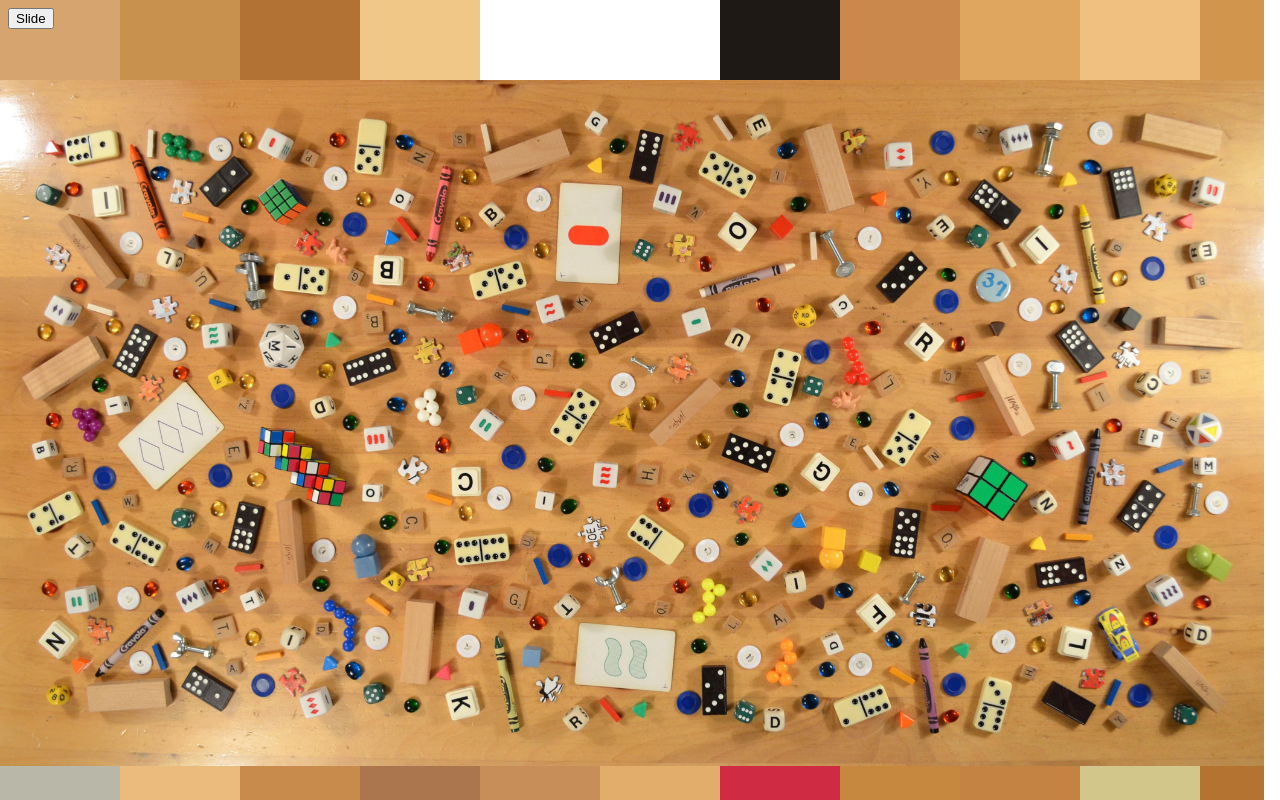
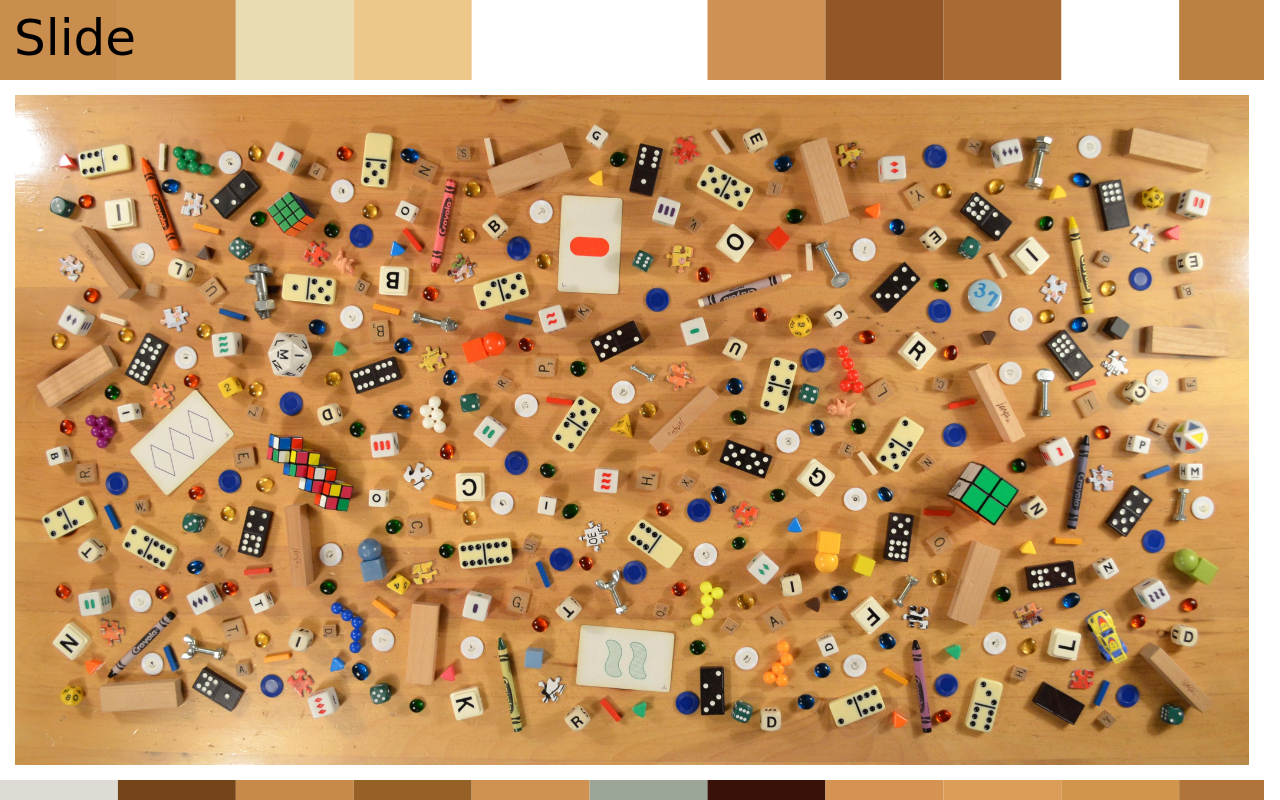
Before and after one commit to simplywondrous/EyeSpy, a plain HTML site: page eyespy/index.html in a window 1280 px wide. Drawn offline with nearby package versions, Linux system fonts and the light colour scheme; a web font is replaced by a local one.

Commit message:
Started making elements dynamically resizable

```diff
--- a/eyespy/index.html
+++ b/eyespy/index.html
@@ -1,28 +1,35 @@
 <!DOCTYPE html>
 <html lang="en-us">
-
 	<head>
-
 		<meta charset="utf-8">
-		<!--<script src="//code.jquery.com/jquery-migrate-1.2.1.min.js"></script>-->
 		<link rel="stylesheet" type="text/css" href="menu.css">
 		<link href='https://fonts.googleapis.com/css?family=EB+Garamond' rel='stylesheet' type='text/css'>
+		<link href="https://fonts.googleapis.com/css?family=Londrina+Shadow" rel="stylesheet" type='text/css'>
 		<script src="js/background.js"></script>
 		<script src="js/GameObject.js"></script>
 		<script src="js/EyeSpy.js"></script>
 		<script src="js/main.js"></script>
 
-
-	<title>Eye Spy</title>
-
+		<title>Eye Spy</title>
 	</head>
 
 	<body onload="main()">
+		<div id="wrapper" class="wrapper">
+		    <button id="openButton" position=fixed style="background-color: transparent;
+		    	outline: none; border: none; cursor:pointer;
+		    	font-family: 'Londrina Shadow', cursive; font-size: 50px
+		    	">Slide</button>
+			<canvas id="tiles" style="z-index:-1"></canvas>
+			<!--Margin should be dynamic at some point-->
 
-		<div id="wrapper" class="wrapper">
-		    <button id="openButton" class="openMenu" position=fixed>Slide</button>
-			<canvas id="bg" style="z-index: -1"></canvas>
-		    <canvas id="canvas" style="z-index: -1"></canvas>
+			<!--Div isn't encompassing canvas
+			http://stackoverflow.com/questions/10214873/make-canvas-as-wide-and-as-high-as-parent
+			-->
+			<div id="canDiv" style="display:flex; align-items:center; justify-content:center; z-index:1;">
+		    	<canvas id="canvas" style="
+		    		border:15px solid white; margin: 80px 0px 0px;
+		    		"></canvas>
+		    </div>
 		    <!--<canvas id="layer"></canvas>-->
 			<!-- other content in here -->
 		</div>
@@ -31,12 +38,11 @@
 		<nav id="menu" class="menu">
 		  <button id="closeButton" class="closeMenu">Close Menu</button>
 		  <ul class="menuItems" id="menuItems">
-		    <li class="menuItem"><a href="#" onclick="doSomething()" class="menuLink">Home</a></li>
+		    <!--<li class="menuItem"><a href="#" onclick="doSomething()" class="menuLink">Home</a></li>-->
 		  </ul>
 		</nav><!-- /bar -->
 
 		<div id="mask" class="mask"></div><!-- -mask -->
-
 	</body>
 
 	<footer>
--- a/eyespy/js/EyeSpy.js
+++ b/eyespy/js/EyeSpy.js
@@ -7,7 +7,7 @@ var EyeSpy = function (gameInfo) {
     //add any other properties that you need here.
 };
 
-EyeSpy.prototype.Start = function(images) {
+EyeSpy.prototype.Start = function() {
     var leftToLoad = 0;
     var imgList = [];
 
@@ -45,8 +45,11 @@ EyeSpy.prototype.Start = function(images) {
  *
  */
 EyeSpy.prototype.SetGame = function () {
-    var winHeight = window.innerHeight;
-    var winWidth = document.body.scrollWidth;
+    //Canvas placed here to get border
+    var bgCanvas = document.getElementById('canvas');
+    var winHeight = window.innerHeight - parseInt(bgCanvas.style.borderTop)*2
+                                       - parseInt(bgCanvas.style.margin);
+    var winWidth = document.body.scrollWidth - parseInt(bgCanvas.style.borderLeft)*2;
 
     /*Populate Menu*/
     var menu = document.getElementById('menuItems');
@@ -71,13 +74,12 @@ EyeSpy.prototype.SetGame = function () {
     var bgHeight = this.refImage.naturalHeight*ratio;
 
     /*Create Canvases*/
-    var bgCanvas = document.getElementById('canvas');
     this.bgCanvas = bgCanvas;
     bgCanvas.id = "canvas";
     bgCanvas.width = bgWidth;
     bgCanvas.height = bgHeight;
     bgCanvas.style.left = "0px";
-    bgCanvas.style.top = "80px";
+    bgCanvas.style.top = "0px";
     bgCanvas.style.position = "absolute";
     var bgCtx = bgCanvas.getContext('2d');
     this.bgCtx = bgCtx;
@@ -100,6 +102,8 @@ EyeSpy.prototype.SetGame = function () {
     var imageData = invisCtx.getImageData(0, 0, invisCan.width, invisCan.height);
     this.imageData = imageData;
 
+    //I'm proud that the below code worked so I'm keeping it for now just to show Yusef
+    //Yusef please compliment me
     //Have the outside code register a callback function,
     //and have your onload() call that function with the imageData value.
     /*
@@ -118,7 +122,7 @@ EyeSpy.prototype.SetGame = function () {
     this.bgCanvas.addEventListener('click', this.GetObjectAt.bind(this));
 
     /*Draws Tiled Background*/
-    Tiles();
+    Tiles(ratio);
 };
 
 /**
@@ -126,8 +130,8 @@ EyeSpy.prototype.SetGame = function () {
  * so clicking it again won't do anything
  */
 EyeSpy.prototype.GetObjectAt = function (position) {
-    var x = event.layerX;
-    var y = event.layerY;
+    var x = event.layerX - parseInt(this.bgCanvas.style.borderLeft);
+    var y = event.layerY - parseInt(this.bgCanvas.style.borderTop);
 
     var base = (y*(this.imageData.width*4)) + (x*4);
     var picRGB = this.imageData.data[base] + ','
--- a/eyespy/js/background.js
+++ b/eyespy/js/background.js
@@ -1,10 +1,10 @@
 
-var Tiles = function () {
+var Tiles = function (ratio) {
 
     var winHeight = window.innerHeight;
     var winWidth = document.body.scrollWidth;
 
-    var canvas = document.getElementById('bg');
+    var canvas = document.getElementById('tiles');
     this.canvas = canvas;
     canvas.width = winWidth;
     canvas.height = winHeight;
@@ -20,7 +20,9 @@ var Tiles = function () {
     this.bgCtx = bgCtx;
 
     /*Calc how many squares based on squaresize, last row / col will be cut off*/
-    var squareSize = 120;
+    //When ratio ~30% 120x120 looks good so ratio 100% ~40x10=400px
+    var squareSize = 400*ratio;
+    this.squareSize = squareSize;
     var cols = Math.floor(winWidth / squareSize) + 1;
     var rows = Math.floor(winHeight / squareSize) + 1;
 
@@ -32,11 +34,8 @@ var Tiles = function () {
             var data = pixel.data;
             var rgba = 'rgba(' + data[0] + ',' + data[1] +
                         ',' + data[2] + ',' + data[3] + ')';
-            //console.log ( { w: squareSize, h: squareSize, rgba: rgba} );
             ctx.fillStyle = rgba;
-            ctx.fillRect(col*squareSize, row*squareSize, squareSize, squareSize)
+            ctx.fillRect(col*squareSize, row*squareSize, squareSize, squareSize);
         }
     }
-
-
 };
```
Also changed, not shown: eyespy/new.js (added, +55 -0 lines), imgs/Layer2.png (added).
